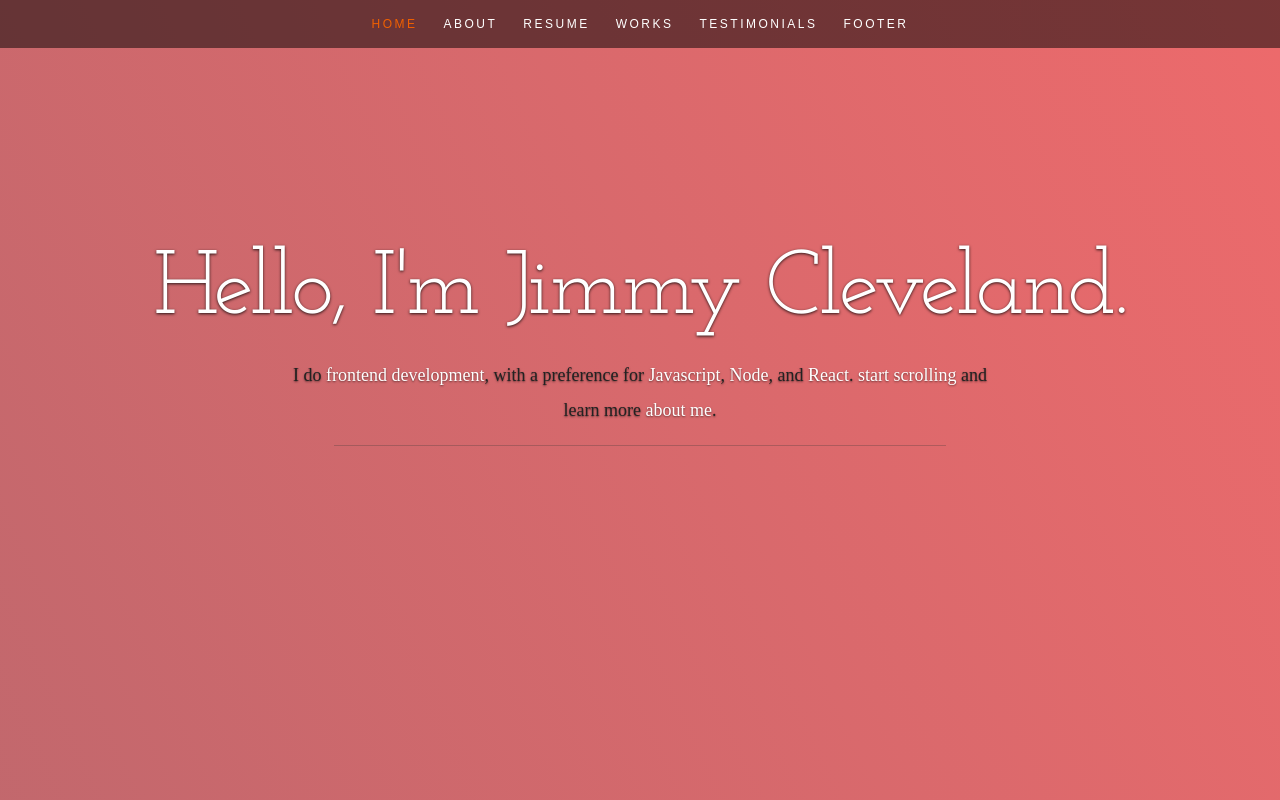
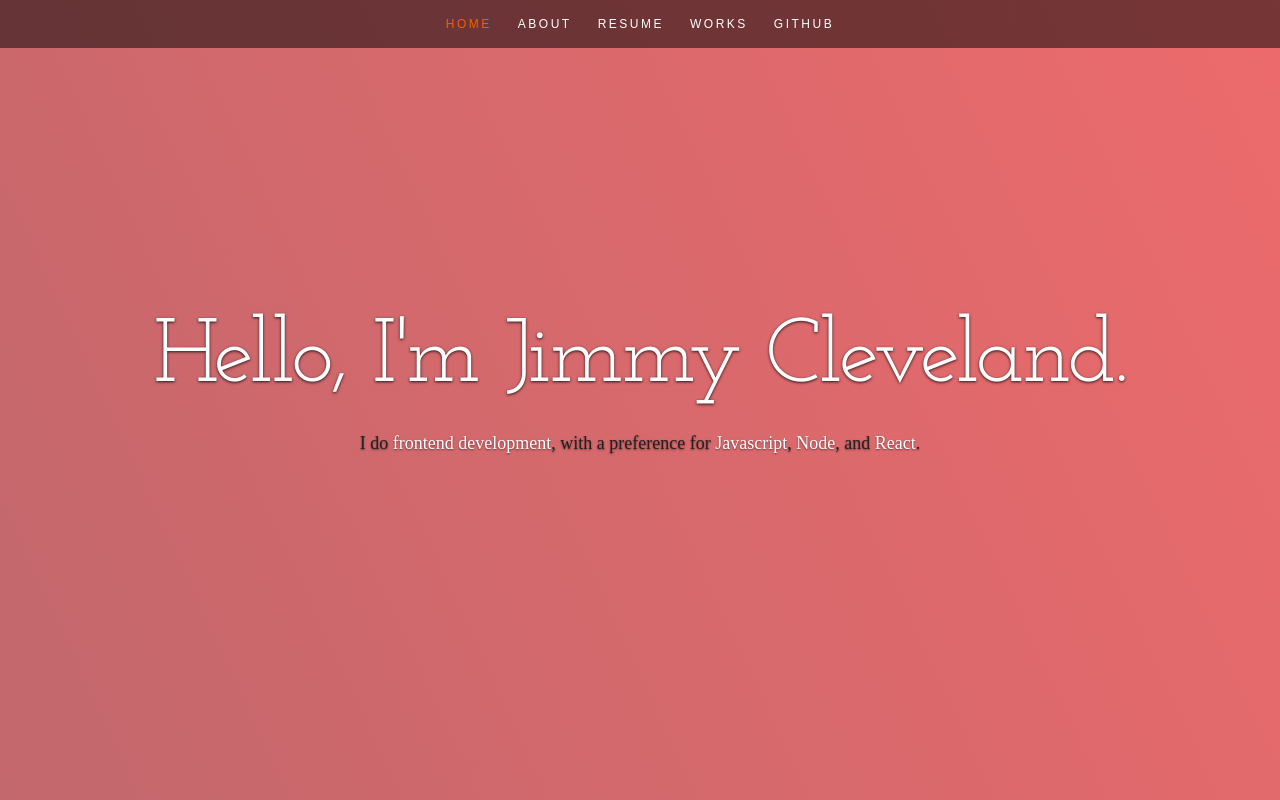
Before and after one commit to Jimmydalecleveland/Jimmydalecleveland.github.io, a Gatsby site: page / in a window 1280 px wide. Shown: the top 800 px of the page. Built offline with nearby package versions, Linux system fonts and the light colour scheme; Gatsby itself is replaced by a stand-in of ours; some icons are missing; a web font is replaced by a local one.

Commit message:
Add github link to navigation

```diff
--- a/src/components/Banner.js
+++ b/src/components/Banner.js
@@ -8,18 +8,7 @@ const Banner = () => (
       <h3>
         I do <span>frontend development</span>, with a preference for{' '}
         <span>Javascript</span>, <span>Node</span>, and <span>React</span>.
-        <a className="smoothscroll" href="#about">
-          {' '}
-          start scrolling
-        </a>{' '}
-        and learn more
-        <a className="smoothscroll" href="#about">
-          {' '}
-          about me
-        </a>.
       </h3>
-      <hr />
-      <SocialLinks />
     </div>
   </div>
 );
--- a/src/components/Navigation.js
+++ b/src/components/Navigation.js
@@ -1,4 +1,4 @@
-import React from "react";
+import React from 'react';
 
 const Navigation = () => (
   <nav id="nav-wrap">
@@ -25,13 +25,12 @@ const Navigation = () => (
         </a>
       </li>
       <li>
-        <a className="smoothscroll" href="#testimonials">
-          Testimonials
-        </a>
-      </li>
-      <li>
-        <a className="smoothscroll" href="#footer">
-          Footer
+        <a
+          className="smoothscroll"
+          href="https://github.com/Jimmydalecleveland"
+          target="_blank"
+        >
+          Github
         </a>
       </li>
     </ul>
```
